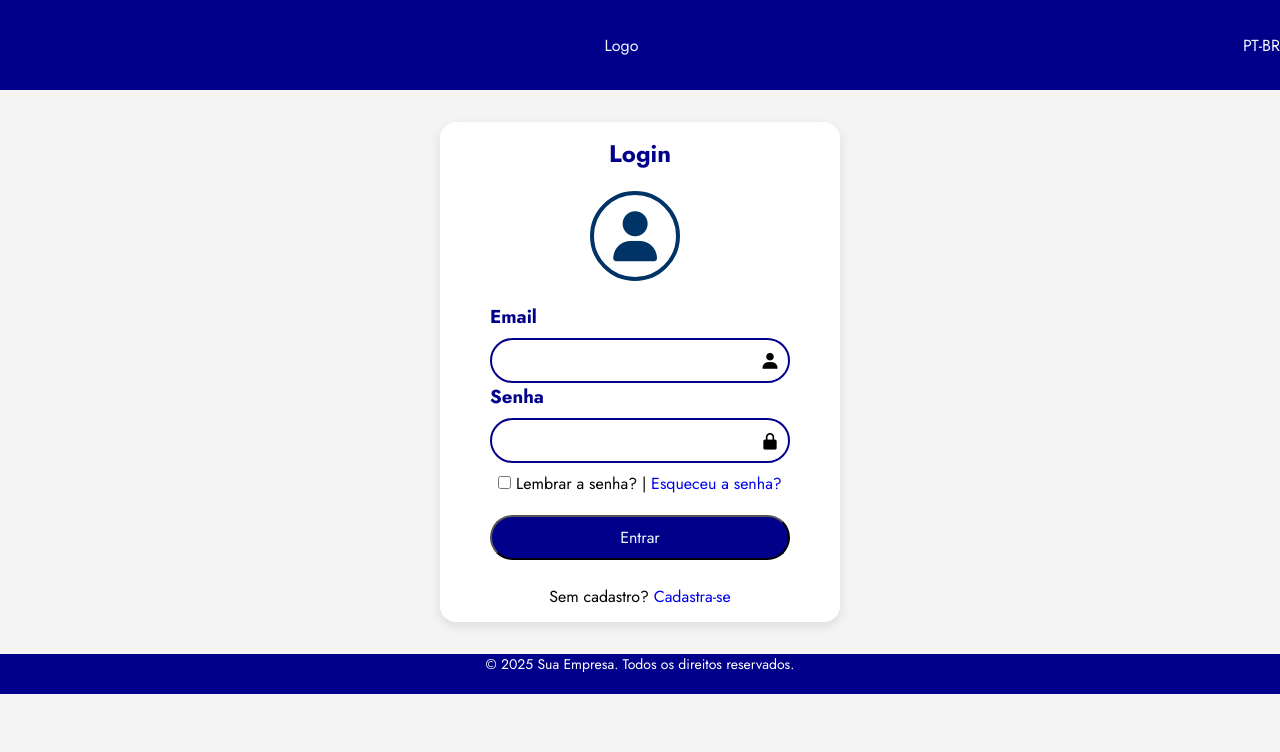
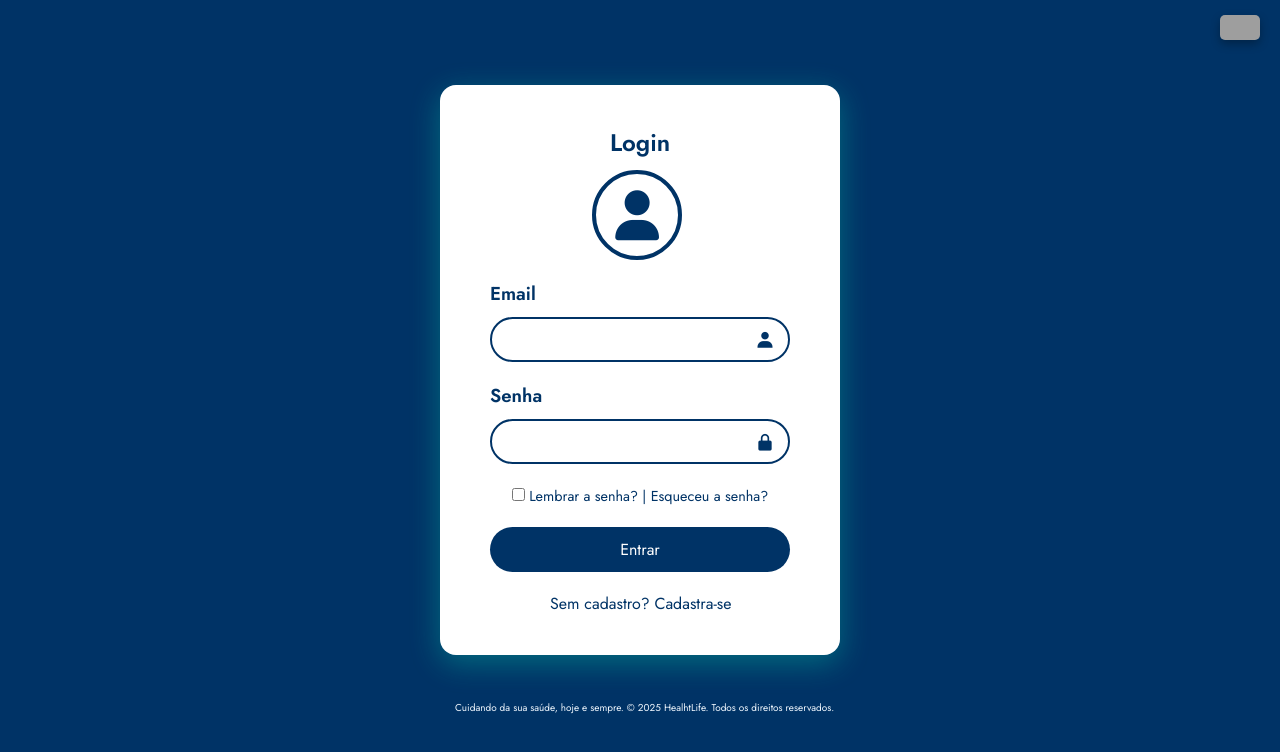
Before and after one commit to danccoelho/clinica-m-dica, a plain HTML site: page index.html in a window 1280 px wide. Drawn offline with nearby package versions, Linux system fonts and the light colour scheme; grey boxes are pictures that could not be loaded; a web font is replaced by a local one.

Commit message:
Page Home created

```diff
--- a/cadastroStyle.css
+++ b/cadastroStyle.css
@@ -1,4 +1,4 @@
-@import url('https://fonts.googleapis.com/css2?family=Jost:ital,wght@0,100..900;1,100..900&family=Kdam+Thmor+Pro&family=Oswald:wght@200..700&family=Poppins:ital,wght@0,100;0,200;0,300;0,400;0,500;0,600;0,700;0,800;0,900;1,100;1,200;1,300;1,400;1,500;1,600;1,700;1,800;1,900&display=swap');
+@import url('https://fonts.googleapis.com/css2?family=Jost:wght@400;600&display=swap');
 
 * {
   margin: 0;
@@ -10,49 +10,69 @@
 }
 
 body {
-  background-color: #f4f4f4;
+  background-color: #003366;
 }
 
-.header {
-  display: flex;
-  justify-content: space-between;
-  align-items: center;
-  height: 90px;
-  padding: 0 40px;
-  background-color: darkblue;
+
+.language {
+  position: fixed;
+  top: 15px;
+  right: 20px;
+  z-index: 999;
 }
 
-.logo,
-.language {
-  color: aliceblue;
-  font-weight: bold;
+.language img {
+  width: 40px;
+  height: 25px;
+  object-fit: cover;
+  border-radius: 5px;
+  box-shadow: 0 4px 10px rgba(0,0,0,0.3);
+  cursor: pointer;
+  transition: transform 0.3s;
 }
+
+.language img:hover {
+  transform: scale(1.1);
+}
+
 
 .form-container {
   max-width: 700px;
   margin: 40px auto;
   padding: 30px;
-  background-color: #fff;
-  border-radius: 10px;
-  box-shadow: 0 0 15px rgba(0, 0, 0, 0.1);
+  background-color: white;
+  border-radius: 20px;
+  box-shadow: 0 5px 25px rgba(0, 0, 0, 0.2);
 }
 
 .form-container h1 {
   text-align: center;
   margin-bottom: 30px;
-  color: #333;
+  color: #003366;
+  font-weight: 700;
 }
+
 
 form label {
   display: flex;
   flex-direction: column;
-  font-weight: 500;
-  color: #333;
+  font-weight: 600;
+  color: darkblue;
+}
+
+.select{
+  margin-right: 100px;
+  margin-top: 35px;
+  border-radius: 25px;
+  width: 200px;
+  height: 42px;
+  border: 2px solid darkblue;
+  transition: border-color 0.3s ease;
 }
 
 form input {
-  margin-top: 4px;
-  padding: 8px 12px;
+  margin-top: 6px;
+  padding: 10px 15px;
   border-radius: 25px;
   border: 2px solid darkblue;
   transition: border-color 0.3s ease;
@@ -63,7 +83,7 @@ form input:focus {
   outline: none;
 }
 
-/* Grid de dois por três */
+
 .grid-campos {
   display: grid;
   grid-template-columns: 1fr 1fr;
@@ -71,7 +91,6 @@ form input:focus {
   margin-bottom: 20px;
 }
 
-/* Linha com três campos */
 .linha-extra {
   display: flex;
   gap: 24px;
@@ -82,7 +101,6 @@ form input:focus {
   flex: 1;
 }
 
-/* Linha com dois campos */
 .linha-dois {
   display: flex;
   gap: 24px;
@@ -94,21 +112,28 @@ form input:focus {
   flex: 1;
 }
 
-/* Botões */
+
+#mensagemErro {
+  color: red;
+  margin-bottom: 10px;
+  text-align: center;
+}
+
+
 .botoes {
   display: flex;
   justify-content: center;
   gap: 20px;
-  margin-top: 20px;
+  margin-top: 10px;
 }
 
 button {
   width: 130px;
-  height: 36px;
+  height: 40px;
   border-radius: 25px;
-  color: #fff;
-  background-color: darkblue;
-  border: 2px solid darkblue;
+  color: white;
+  background-color: #003366;
+  border: none;
   font-weight: 600;
   cursor: pointer;
   transition: background-color 0.3s ease;
@@ -117,3 +142,38 @@ button {
 button:hover {
   background-color: #00008b;
 }
+
+
+@media (max-width: 600px) {
+  .grid-campos {
+    grid-template-columns: 1fr;
+  }
+
+  .linha-extra,
+  .linha-dois {
+    flex-direction: column;
+  }
+}
+
+.obrigatorio {
+  color: red;
+  margin-left: 4px;
+}
+
+
+.label-text {
+  display: inline-flex;
+  align-items: center;
+  gap: 4px;
+  margin-bottom: 4px;
+  font-weight: 500;
+  color: #333;
+}
+
+footer{
+  display: flex;
+  margin-top: 45px;
+  margin-left: 565px;
+  color: aliceblue;
+  font-size: 10px;
+}
--- /dev/null
+++ b/home.css
@@ -0,0 +1,153 @@
+@import url('https://fonts.googleapis.com/css2?family=Jost:ital,wght@0,100..900;1,100..900&display=swap');
+
+html, body {
+    height: 100%;
+    margin: 0;
+    background-color: #0a0f3a; /* Fundo azul escuro */
+    font-family: "Jost", sans-serif;
+}
+
+.pagina {
+    display: flex;
+    flex-direction: column;
+    min-height: 100vh;
+}
+
+.cabecalho {
+    background-color: #121b7a;
+    display: flex;
+    justify-content: space-between;
+    align-items: center;
+    padding: 10px 20px;
+}
+
+.rodape {
+    background-color: #121b7a;
+    padding: 20px;
+    text-align: center;
+}
+
+.logo {
+    text-align: center;
+    height: 60px;
+    display: flex;
+    align-items: center;
+    justify-content: center;
+    color: white;
+}
+
+h3 {
+    margin: 0;
+    color: white;
+}
+
+.usuario {
+    border: 1px solid white;
+    width: 150px;
+    border-radius: 10px;
+    background-color: #849adc;
+    margin-bottom: 10px;
+    display: flex;
+    justify-content: space-between;
+    overflow: hidden;
+}
+
+.info {
+    display: flex;
+    flex-direction: column;
+    margin-right: 20px;
+    justify-content: center;
+}
+
+.nome_usuario {
+    color: white;
+    font-size: 14px;
+    margin-left: auto;
+    display: flex;
+    justify-content: flex-start;
+    align-items: flex-start;
+}
+
+.logo_usuario {
+    display: flex;
+    justify-content: flex-start;
+    width: 50px;
+    height: 50px;
+}
+
+.cpf {
+    display: flex;
+    color: white;
+    flex-direction: column;
+}
+
+/* Conteúdo principal com fundo azul escuro */
+.conteudo {
+    flex: 1;
+    display: flex;
+    align-items: center;
+    justify-content: center;
+    background-color: #0a0f3a;
+    padding: 40px 0;
+}
+
+/* Cartão branco com formulário */
+.agendamento {
+    width: 90%;
+    max-width: 600px;
+    background-color: white;
+    border-radius: 20px;
+    box-shadow: 0 0 15px rgba(0,0,0,0.3);
+    padding: 30px;
+    display: flex;
+    flex-direction: column;
+    align-items: center;
+}
+
+.input {
+    padding: 8px;
+    font-size: 14px;
+    border-radius: 10px;
+    border: 1px solid #ccc;
+}
+
+.opcoes {
+    display: grid;
+    grid-template-columns: 1fr 1fr;
+    gap: 15px;
+    width: 100%;
+}
+
+.campo {
+    display: flex;
+    flex-direction: column;
+}
+
+label {
+    color: #121b7a;
+    font-weight: bold;
+    margin-bottom: 5px;
+}
+
+/* Botão centralizado abaixo dos campos */
+.agendar {
+    display: flex;
+    justify-content: center;
+    width: 100%;
+    margin-top: 20px;
+}
+
+.agendar button {
+    background-color: #121b7a;
+    color: white;
+    border-radius: 20px;
+    width: 120px;
+    height: 50px;
+    font-size: 18px;
+    border: none;
+    cursor: pointer;
+}
+
+.agendar button:hover {
+    background-color: darkblue;
+}
--- a/index.html
+++ b/index.html
@@ -10,13 +10,10 @@
 </head>
 <body>
 
-  <header class="header">
-    <div></div>
-    <div class="logo">Logo</div>
-    <div class="language">PT-BR</div>
-  </header>
+  <main>
 
-  <main>
+    <div class="language"><img src="https://upload.wikimedia.org/wikipedia/en/0/05/Flag_of_Brazil.svg" alt="Brasil"></div>
+
     <section class="contem-login">
       <form id="formLogin" novalidate>
         <h1>Login</h1>
@@ -56,11 +53,11 @@
         </section>
       </form>
     </section>
+
+    <footer>
+      Cuidando da sua saúde, hoje e sempre. © 2025 HealhtLife. Todos os direitos reservados.
+    </footer>
   </main>
-
-  <footer>
-    © 2025 Sua Empresa. Todos os direitos reservados.
-  </footer>
 
   <script src="validacaoLogin.js"></script>
 </body>
--- a/style.css
+++ b/style.css
@@ -1,4 +1,4 @@
-@import url('https://fonts.googleapis.com/css2?family=Jost:ital,wght@0,100..900;1,100..900&family=Kdam+Thmor+Pro&family=Oswald:wght@200..700&family=Poppins:ital,wght@0,100;0,200;0,300;0,400;0,500;0,600;0,700;0,800;0,900;1,100;1,200;1,300;1,400;1,500;1,600;1,700;1,800;1,900&display=swap');
+@import url('https://fonts.googleapis.com/css2?family=Jost:wght@400;600&display=swap');
 
 * {
   margin: 0;
@@ -10,49 +10,52 @@
 }
 
 body {
-  background-color: #f4f4f4;
-}
-
-.header {
+  background-color: #003366; /* Azul escuro no fundo para contraste */
   display: flex;
-  justify-content: space-between;
+  justify-content: center;
   align-items: center;
-  width: 100%;
-  height: 90px;
-  background-color: darkblue;
-}
-
-.logo {
-  color: aliceblue;
+  height: 100vh;
 }
 
 .language {
-  color: aliceblue;
+  position: fixed;
+  top: 15px;
+  right: 20px;
+  z-index: 999;
 }
 
+.language img {
+  width: 40px;
+  height: 25px;
+  object-fit: cover;
+  border-radius: 5px;
+  box-shadow: 0 4px 10px rgba(0,0,0,0.3);
+  cursor: pointer;
+  transition: transform 0.3s;
+}
+
+.language img:hover {
+  transform: scale(1.1);
+}
 .contem-login {
+  background-color: #fff;
+  padding: 2.5rem;
+  border-radius: 1rem;
+  box-shadow: 0 8px 30px rgba(6, 240, 190, 0.3);
+  width: 400px;
+  height: auto;
   display: flex;
-  justify-content: center;
+  flex-direction: column;
   align-items: center;
-  background-color: white;
-  padding: 2rem;
-  border-radius: 1rem;
-  box-shadow: 0 4px 12px rgba(0, 0, 0, 0.1);
-  width: 400px;
-  height: 500px;
-  margin: 2rem auto;
-  flex-direction: column;
 }
 
 h1 {
-  margin-top: 0px;
   text-align: center;
-  color: darkblue;
+  color: #003366;
+  margin-bottom: 10px;
 }
 
 .circulo {
-  margin-top: 20px;
-  margin-left: 100px;
   width: 90px;
   height: 90px;
   border: 4px solid #003366;
@@ -61,6 +64,7 @@ h1 {
   display: flex;
   align-items: center;
   justify-content: center;
+  margin-left: 102px;
 }
 
 .circulo i {
@@ -69,14 +73,14 @@ h1 {
 }
 
 h3 {
-  margin-top: 22px;
-  margin-bottom: 1px;
-  color: darkblue;
+  margin-top: 20px;
+  margin-bottom: 5px;
+  color: #003366;
 }
 
 .caixas {
   width: 300px;
-  height: 30px;
+  height: auto;
   position: relative;
 }
 
@@ -84,35 +88,34 @@ h3 {
   width: 100%;
   height: 45px;
   border-radius: 25px;
-  margin-top: 7px;
-  padding: 10px 10px;
-  border: 2px solid darkblue;
+  margin-top: 5px;
+  padding: 10px;
+  border: 2px solid #003366;
 }
 
 .caixas i {
   position: absolute;
-  right: 10px;
-  top: 20px;
+  right: 15px;
+  top: 18px;
   font-size: 20px;
+  color: #003366;
 }
 
 .container-lembrar {
   margin: 20px 0;
-  display: flex;
-  justify-content: space-around;
+  text-align: center;
 }
 
-.container-lembrar label input {
-  accent-color: blue;
-  cursor: pointer;
-  margin-top: 15px;
+.container-lembrar label {
+  color: #003366;
+  font-size: 0.9rem;
 }
 
-.check-box {
-  margin-top: 15px;
+.container-lembrar a {
+  color: #003366;
 }
 
-a:hover {
+.container-lembrar a:hover {
   text-decoration: underline;
 }
 
@@ -120,23 +123,40 @@ button {
   height: 45px;
   width: 100%;
   border-radius: 25px;
-  color: aliceblue;
-  background-color: darkblue;
+  color: white;
+  background-color: #003366;
   font-size: 1rem;
+  border: none;
   cursor: pointer;
+  transition: background-color 0.3s;
+}
+
+button:hover {
+  background-color: #002244;
 }
 
 .cadastrar {
-  display: flex;
-  justify-content: space-around;
-  margin-top: 25px;
+  margin-top: 20px;
+  margin-left: 60px;
 }
 
-footer {
-  height: 40px;
-  background-color: darkblue;
-  color: white;
-  text-align: center;
-  margin-top: 30px;
-  font-size: 0.875rem;
+.cadastrar p {
+  color: #003366;
 }
+
+.cadastrar a {
+  color: #003366;
+}
+
+.cadastrar a:hover {
+  text-decoration: underline;
+}
+
+
+footer{
+  display: flex;
+  margin-top: 45px;
+  margin-left: 15px;
+  color: aliceblue;
+  font-size: 10px;
+}
--- a/validacaoLogin.js
+++ b/validacaoLogin.js
@@ -41,7 +41,7 @@ document.addEventListener('DOMContentLoaded', function () {
     console.log('Dados de login:', { email, senha });
 
     setTimeout(() => {
-      window.location.href = 'agendamento.html';
+      window.location.href = 'home.html';
     }, 1000);
   });
 
```
Also changed, not shown: agendamento.html (deleted, +0 -13 lines), cadastro.html (+29 -30 lines), home.html (added, +71 -0 lines), home.js (added, +48 -0 lines).
